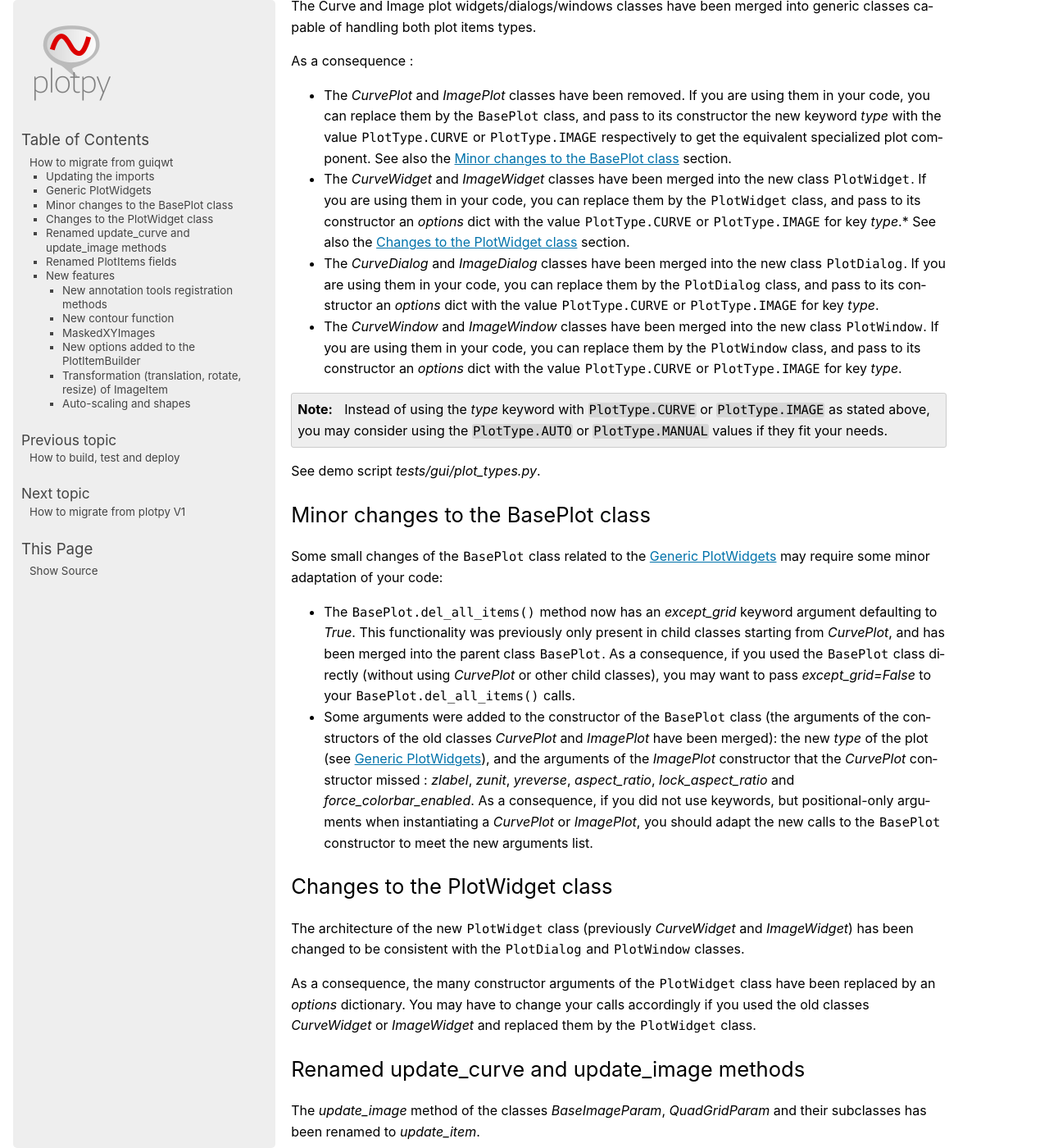
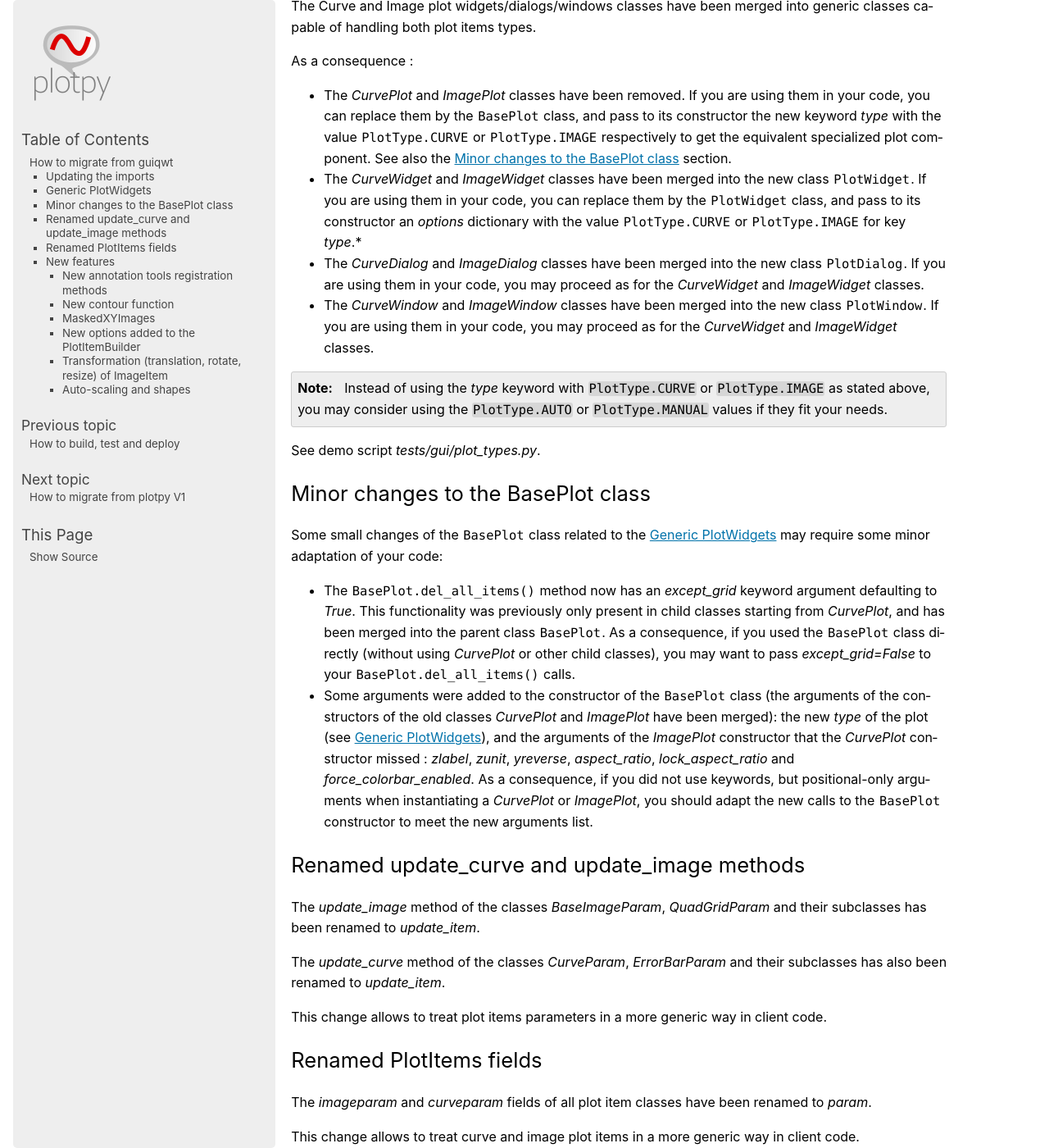
Before and after one commit to PlotPyStack/PlotPy, a Sphinx documentation site: the page built from doc/dev/guiqwt_to_plotpy.rst, in a window 1280 px wide and 1400 px high, scrolled down 2264 px. Shown: the whole window at 82% size. Built offline with Sphinx 7.4.7, drawn with Linux system fonts in a browser that asks for light colours; some of the changed text lies outside the part shown.

Commit message:
Doc: misc. fixes

```diff
--- a/doc/dev/guiqwt_to_plotpy.rst
+++ b/doc/dev/guiqwt_to_plotpy.rst
@@ -28,32 +28,24 @@ As a consequence :
 * The `CurvePlot` and `ImagePlot` classes have been removed.
   If you are using them in your code, you can replace them by the
   :py:class:`.BasePlot` class, and pass to its constructor the new keyword
-  `type` with the value :py:attr:`.PlotType.CURVE`
-  or :py:attr:`.PlotType.IMAGE` respectively to get
-  the equivalent specialized plot component.
+  `type` with the value :py:attr:`.PlotType.CURVE` or :py:attr:`.PlotType.IMAGE`
+  respectively to get the equivalent specialized plot component.
   See also the `Minor changes to the BasePlot class`_ section.
 
 * The `CurveWidget` and `ImageWidget` classes have been merged into the new class
   :py:class:`.PlotWidget`. If you are using them in your code,
   you can replace them by the :py:class:`.PlotWidget` class,
-  and pass to its constructor an `options` dict with the value
+  and pass to its constructor an `options` dictionary with the value
   :py:attr:`.PlotType.CURVE` or
   :py:attr:`.PlotType.IMAGE` for key `type`.*
-  See also the `Changes to the PlotWidget class`_ section.
 
 * The `CurveDialog` and `ImageDialog` classes have been merged into the new class
-  :py:class:`.PlotDialog`. If you are using them in your code,
-  you can replace them by the :py:class:`.PlotDialog` class,
-  and pass to its constructor an `options` dict with the value
-  :py:attr:`.PlotType.CURVE` or
-  :py:attr:`.PlotType.IMAGE` for key `type`.
+  :py:class:`.PlotDialog`. If you are using them in your code, you may proceed
+  as for the `CurveWidget` and `ImageWidget` classes.
 
 * The `CurveWindow` and `ImageWindow` classes have been merged into the new class
-  :py:class:`.PlotWindow`. If you are using them in your code,
-  you can replace them by the :py:class:`.PlotWindow` class,
-  and pass to its constructor an `options` dict with the value
-  :py:attr:`.PlotType.CURVE` or
-  :py:attr:`.PlotType.IMAGE` for key `type`.
+  :py:class:`.PlotWindow`. If you are using them in your code, you may proceed
+  as for the `CurveWidget` and `ImageWidget` classes.
 
 .. note::
 
@@ -89,21 +81,6 @@ to the `Generic PlotWidgets`_ may require some minor adaptation of your code:
   instantiating a `CurvePlot` or `ImagePlot`, you should adapt the new calls to the
   :py:class:`.BasePlot` constructor to meet the new arguments list.
 
-Changes to the PlotWidget class
-^^^^^^^^^^^^^^^^^^^^^^^^^^^^^^^
-
-The architecture of the new :py:class:`.PlotWidget` class
-(previously `CurveWidget` and `ImageWidget`) has been changed to be consistent
-with the :py:class:`.PlotDialog`
-and :py:class:`.PlotWindow` classes.
-
-As a consequence, the many constructor arguments of the
-:py:class:`.PlotWidget` class have been replaced by an `options`
-dictionary. You may have to change your calls accordingly if you used the
-old classes `CurveWidget` or `ImageWidget` and replaced them by the
-:py:class:`.PlotWidget` class.
-
-
 Renamed update_curve and update_image methods
 ^^^^^^^^^^^^^^^^^^^^^^^^^^^^^^^^^^^^^^^^^^^^^
 
@@ -131,10 +108,9 @@ The following subsections present new features that may help you to simplify
 you code using plotpy.
 
 New annotation tools registration methods
-~~~~~~~~~~~~~~~~~~~~~~~~~~~~~~~~~~~~~~~~~~~~
+~~~~~~~~~~~~~~~~~~~~~~~~~~~~~~~~~~~~~~~~~
 
-Some new methods were added to classes :py:class:`.PlotWidget`,
-:py:class:`.PlotDialog` and :py:class:`.PlotWindow`:
+Some new methods were added to class :py:class:`.PlotManager`:
 
 * :py:meth:`.PlotManager.register_curve_annotation_tools`:
   register all curve related annotation tools,
--- a/doc/dev/v1_to_v2.csv
+++ b/doc/dev/v1_to_v2.csv
@@ -1,4 +1,4 @@
-Version 1,Version 2
+plotpy v1,plotpy v2 (and v1.99+)
 
 ``.gui.widgets.interfaces``,``.core.interfaces``
 ``.gui.widgets.items``,``.core.items``
--- a/doc/index.rst
+++ b/doc/index.rst
@@ -9,6 +9,10 @@ interfaces) and on the scientific modules `NumPy` and `SciPy`, :mod:`plotpy` is
 Python library providing efficient 2D data-plotting features (curve/image
 visualization and related tools) for interactive computing and signal/image
 processing application development.
+
+.. figure:: images/panorama.png
+
+    A panorama of :mod:`plotpy`'s features.
 
 External resources:
 
```
Also changed, not shown: other parts of doc/dev/guiqwt_to_plotpy.rst (+1 -1 lines), doc/intro/installation.rst (+9 -22 lines).
